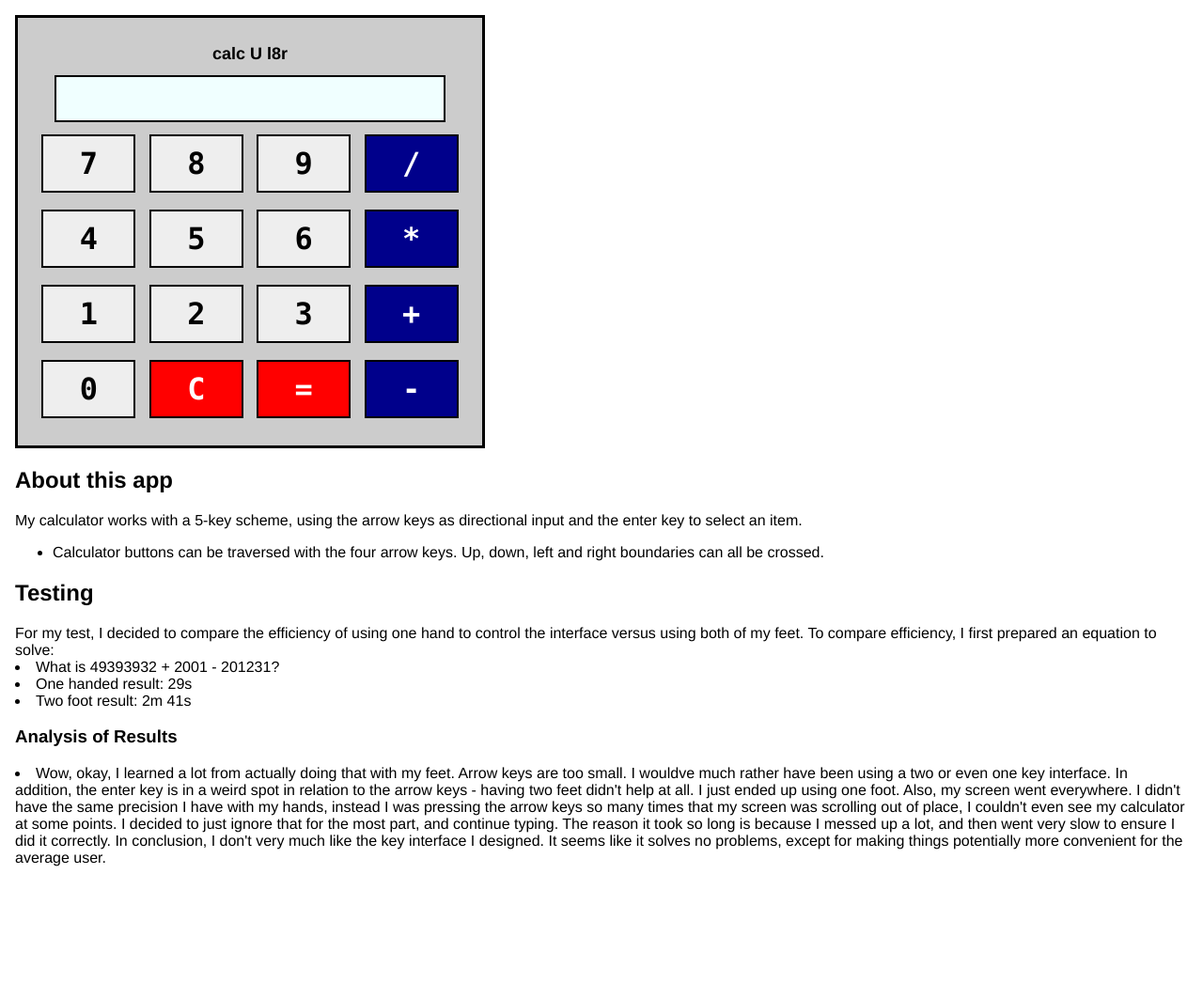
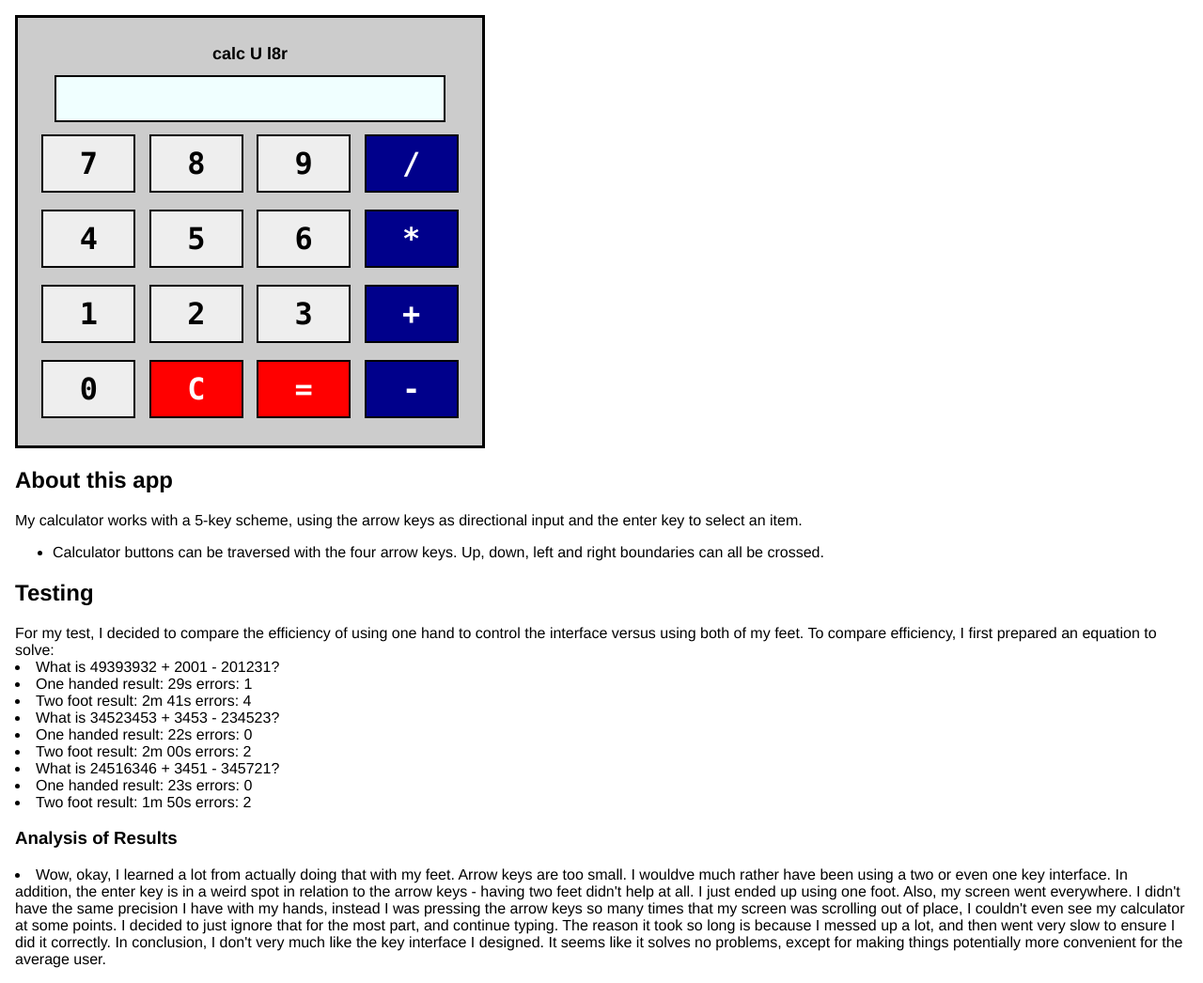
Before and after one commit to tyleralbee/CSCI4830A8, a plain HTML site: page index.html in a window 1280 px wide. Shown: the whole page at 94% size. Before the commit the page ends 938 px from the top, so only its background shows below. Drawn offline with nearby package versions, Linux system fonts and the light colour scheme.

Commit message:
Additional testing & error info

```diff
--- a/index.html
+++ b/index.html
@@ -46,8 +46,15 @@
 				<h2>Testing</h2>
 				<div>For my test, I decided to compare the efficiency of using one hand to control the interface versus using both of my feet. To compare efficiency, I first prepared an equation to solve:</div>
         <li>What is 49393932 + 2001 - 201231?</li>
-        <li>One handed result: 29s</li>
-        <li>Two foot result: 2m 41s</li>
+        <li>One handed result: 29s errors: 1</li>
+        <li>Two foot result: 2m 41s errors: 4</li>
+	<li>What is 34523453 + 3453 - 234523?</li>
+        <li>One handed result: 22s errors: 0</li>
+        <li>Two foot result: 2m 00s errors: 2</li>
+	<li>What is 24516346 + 3451 - 345721?</li>
+        <li>One handed result: 23s errors: 0</li>
+        <li>Two foot result: 1m 50s errors: 2</li>
+
         <h3>Analysis of Results</h3>
         <li>Wow, okay, I learned a lot from actually doing that with my feet. Arrow keys are too small. I wouldve much rather have been using a two or even one key interface. In addition, the enter key is in a weird spot in relation to the arrow keys - having two feet didn't help at all. I just ended up using one foot. Also, my screen went everywhere. I didn't have the same precision I have with my hands, instead I was pressing the arrow keys so many times that my screen was scrolling out of place, I couldn't even see my calculator at some points. I decided to just ignore that for the most part, and continue typing. The reason it took so long is because I messed up a lot, and then went very slow to ensure I did it correctly. In conclusion, I don't very much like the key interface I designed. It seems like it solves no problems, except for making things potentially more convenient for the average user. </li>
 
```
